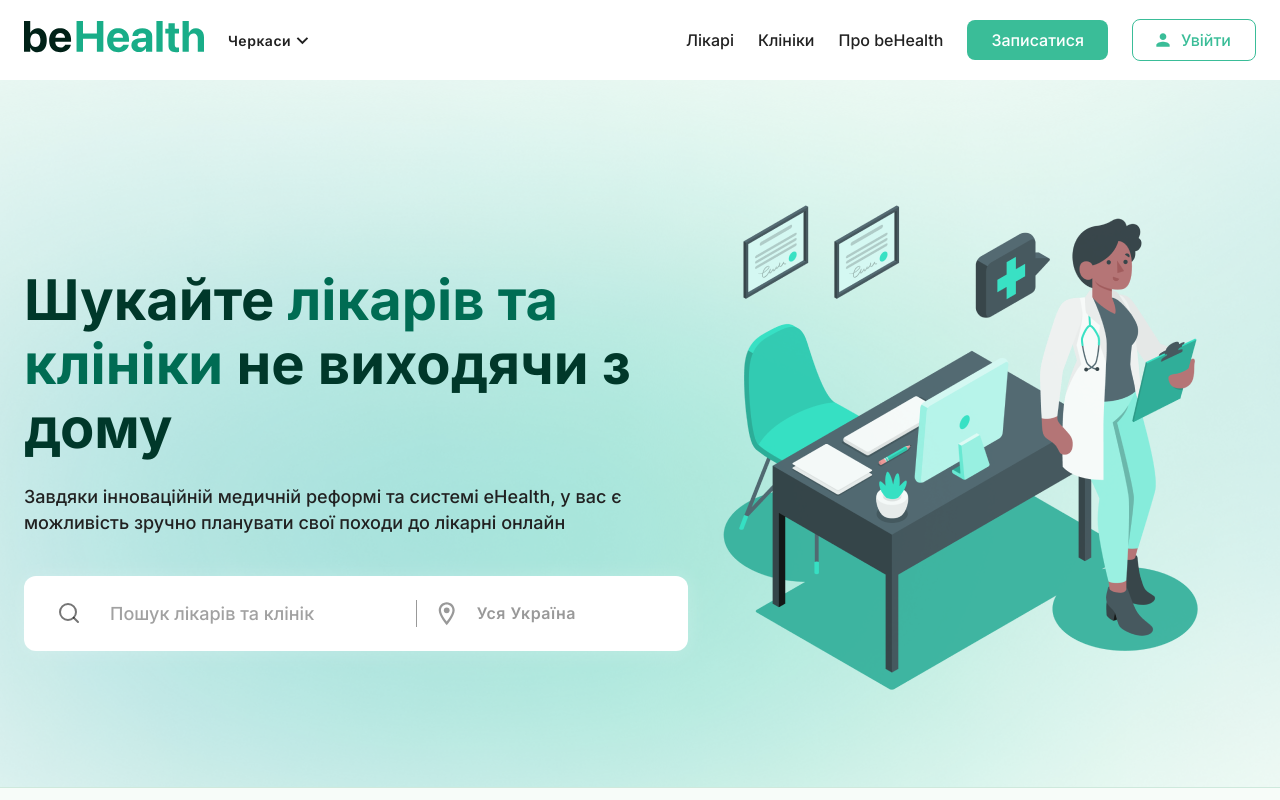
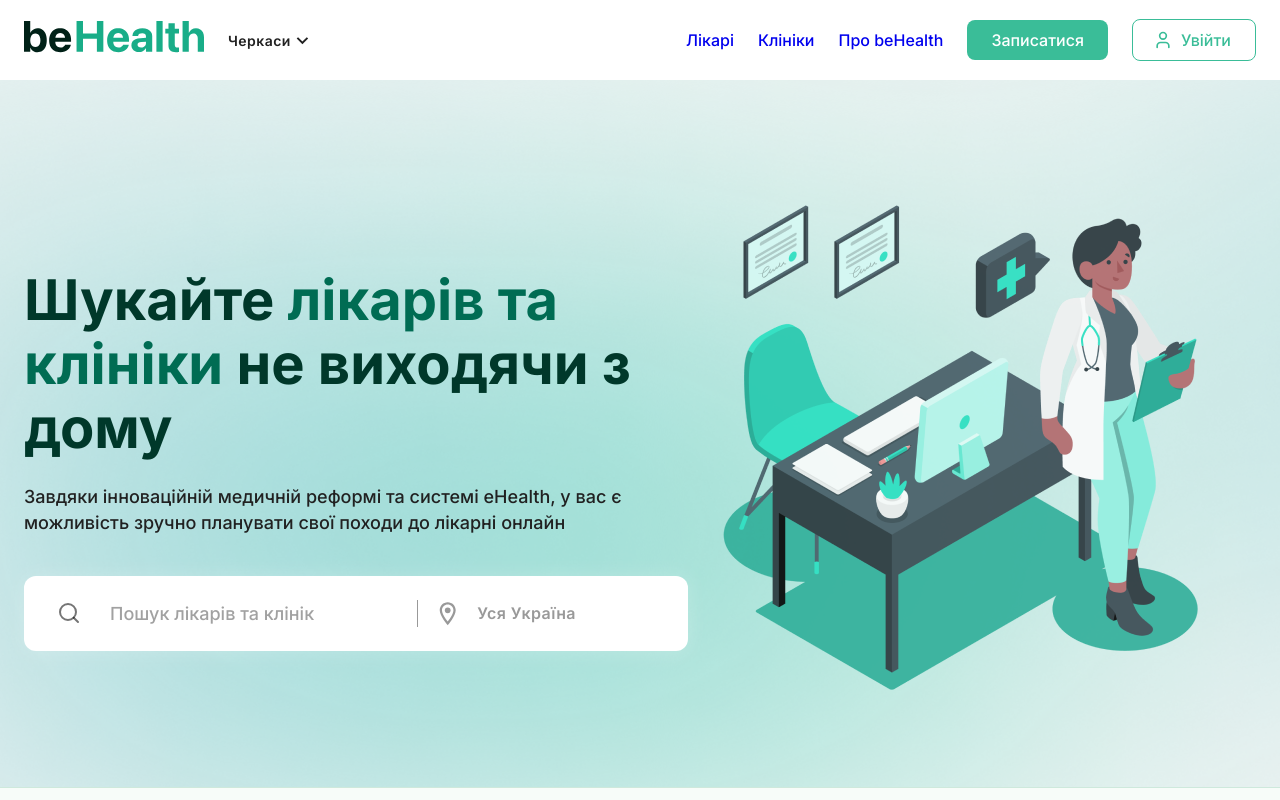
Before and after one commit to HromadskyiMykola/behealth, a React (Create React App) app: page / in a window 1280 px wide. Shown: the top 800 px of the page. Built offline with nearby package versions, Linux system fonts and the light colour scheme.

Commit message:
add color palette; small fixs;

```diff
--- a/src/components/atomic/SimpleModal.tsx
+++ b/src/components/atomic/SimpleModal.tsx
@@ -1,7 +1,7 @@
 import { ReactNode, isValidElement, useEffect, useState } from "react";
 import { Dialog, LinearProgress, Stack } from "@mui/material";
 
-import { useModalState } from "../../providers";
+import { useModalState } from "~/providers";
 
 type TProps = {
   children?: ReactNode;
--- a/src/components/user-auth/AuthButton.tsx
+++ b/src/components/user-auth/AuthButton.tsx
@@ -1,8 +1,8 @@
 import { Button } from "@mui/material";
-import PersonIcon from "@mui/icons-material/Person";
+import { UserIcon } from "lucide-react";
 
 import { FormModal } from ".";
-import { ModalStateProvider, useAuth, useModalState } from "../../providers";
+import { ModalStateProvider, useAuth, useModalState } from "~/providers";
 import { useNavigate } from "react-router-dom";
 import { ERouteNames } from "~/routes/routeNames";
 import { SimpleModal } from "../atomic";
@@ -27,7 +27,7 @@ const NestedButton = () => {
     <Button
       variant="outlined"
       onClick={handleButton}
-      startIcon={<PersonIcon fontSize="small" />}
+      startIcon={<UserIcon style={{ flexShrink: 0 }} size={20} />}
     >
       {!authenticatedUser ? "Увійти" : "Особистий кабінет"}
     </Button>
--- a/src/components/user-auth/AuthForm.tsx
+++ b/src/components/user-auth/AuthForm.tsx
@@ -15,7 +15,7 @@ import {
 import { CustomizedInput, PasswordInput } from "../atomic";
 import { UserTypeSelector, UserAgreement, ThanksSingUpMessage } from ".";
 
-import { useModalState, useAuth } from "../../providers";
+import { useModalState, useAuth } from "~/providers";
 
 import {
   TAuthFormValues,
--- a/src/components/user-auth/MainModal.tsx
+++ b/src/components/user-auth/MainModal.tsx
@@ -13,7 +13,7 @@ import {
 import CloseIcon from "@mui/icons-material/Close";
 
 import { EAuthMode } from "~/common";
-import { useModalState } from "../../providers";
+import { useModalState } from "~/providers";
 
 import { AuthForm } from ".";
 
--- /dev/null
+++ b/src/theme.d.ts
@@ -0,0 +1,39 @@
+import { CSSProperties } from "react";
+
+declare module "@mui/material/styles" {
+  interface BreakpointOverrides {
+    xs: true;
+    sm: true;
+    md: true;
+    lg: true;
+    xl: true;
+    mobile: true;
+    tablet: true;
+    laptop: true;
+    desktop: true;
+  }
+
+  interface TypographyVariants {
+    captionS: CSSProperties;
+    overline: CSSProperties;
+  }
+
+  interface TypographyVariantsOptions {
+    captionS?: CSSProperties;
+    overline?: CSSProperties;
+  }
+
+  interface Palette {
+    custom: typeof customPalette;
+  }
+  interface PaletteOptions {
+    custom?: Partial<typeof customPalette>;
+  }
+}
+
+declare module "@mui/material/Typography" {
+  interface TypographyPropsVariantOverrides {
+    captionS: true;
+    overline: true;
+  }
+}
--- /dev/null
+++ b/src/theme.palette.ts
@@ -0,0 +1,80 @@
+export const customPalette = {
+  primary0: "#000000",
+  primary10: "#002117",
+  primary20: "#00382A",
+  primary30: "#00513E",
+  primary40: "#006C53",
+  primary50: "#008769",
+  primary60: "#09A480",
+  primary70: "#3DBF9A",
+  primary80: "#5EDCB5",
+  primary90: "#7DF8D0",
+  primary95: "#BAFFE4",
+  primary99: "#F4FFF8",
+  primary100: "#FFFFFF",
+  secondary0: "#000000",
+  secondary10: "#082018",
+  secondary20: "#1E352D",
+  secondary30: "#344C42",
+  secondary40: "#4C635A",
+  secondary50: "#647C72",
+  secondary60: "#7D968B",
+  secondary70: "#97B1A5",
+  secondary80: "#B1CBBF",
+  secondary90: "#CBD6D9",
+  secondary95: "#E5F0F3",
+  secondary99: "#F8FAFC",
+  secondary100: "#FFFFFF",
+  tertiary0: "#000000",
+  tertiary10: "#001E2B",
+  tertiary20: "#0C3445",
+  tertiary30: "#274B5D",
+  tertiary40: "#406375",
+  tertiary50: "#597C8F",
+  tertiary60: "#7295AA",
+  tertiary70: "#8CB0C5",
+  tertiary80: "#A7CCE1",
+  tertiary90: "#C3E8FE",
+  tertiary95: "#E2F3FF",
+  tertiary99: "#FBFCFF",
+  tertiary100: "#FFFFFF",
+  error0: "#000000",
+  error10: "#410002",
+  error20: "#690005",
+  error30: "#93000A",
+  error40: "#BA1A1A",
+  error50: "#DE3730",
+  error60: "#FF5449",
+  error70: "#FF7069",
+  error80: "#FF8D8A",
+  error90: "#FFAAAA",
+  error95: "#FFC8C6",
+  error99: "#FFE6E5",
+  error100: "#FFFFFF",
+  neutral0: "#000000",
+  neutral10: "#191C1B",
+  neutral20: "#2E312F",
+  neutral30: "#444845",
+  neutral40: "#5C5F5D",
+  neutral50: "#757875",
+  neutral60: "#8E918F",
+  neutral70: "#A9ACA9",
+  neutral80: "#C4C7C4",
+  neutral90: "#E1E3E0",
+  neutral95: "#EFF1EE",
+  neutral99: "#FBFDF9",
+  neutral100: "#FFFFFF",
+  neutralVariant0: "#000000",
+  neutralVariant10: "#151D1A",
+  neutralVariant20: "#29322E",
+  neutralVariant30: "#3F4944",
+  neutralVariant40: "#57615C",
+  neutralVariant50: "#707974",
+  neutralVariant60: "#89938E",
+  neutralVariant70: "#A4ADA8",
+  neutralVariant80: "#BFC9C3",
+  neutralVariant90: "#DBE5DF",
+  neutralVariant95: "#E9F3ED",
+  neutralVariant99: "#F5FFF8",
+  neutralVariant100: "#FFFFFF",
+};
--- a/src/theme.provider.ts
+++ b/src/theme.provider.ts
@@ -1,71 +1,30 @@
 import { createTheme } from "@mui/material";
 
-declare module "@mui/material/styles" {
-  interface TypographyVariants {
-    captionS: React.CSSProperties;
-    overline: React.CSSProperties;
-  }
-
-  interface TypographyVariantsOptions {
-    captionS?: React.CSSProperties;
-    overline?: React.CSSProperties;
-  }
-}
-declare module "@mui/material/styles/createPalette" {}
-// Update the Typography's variant prop options
-declare module "@mui/material/Typography" {
-  interface TypographyPropsVariantOverrides {
-    captionS: true;
-    overline: true;
-  }
-}
-declare module "@mui/material/styles" {
-  interface BreakpointOverrides {
-    xs: true;
-    sm: true;
-    md: true;
-    lg: true;
-    xl: true;
-    mobile: true;
-    tablet: true;
-    laptop: true;
-    desktop: true;
-  }
-}
+import { customPalette } from "./theme.palette";
 
 export const createOverrideTheme = createTheme({
   palette: {
     mode: "light",
     primary: {
-      main: "#006C53",
-      light: "#7DF8D0",
-      dark: "#002117",
+      main: "#3ABD98",
+      light: "#A4FFE5",
+      dark: customPalette.primary60,
+      contrastText: customPalette.primary100,
     },
-    secondary: {
-      main: "#002117",
-      light: "#CEE9DC",
-      dark: "#082018",
+    background: {
+      default: "#F5F5F5",
+    },
+    text: {
+      primary: "#212121",
+      disabled: customPalette.neutral60,
+      secondary: customPalette.neutral70,
     },
     error: {
-      main: "#BA1A1A",
-      light: "#FFDAD6",
-      dark: "#410002",
+      main: customPalette.error50,
     },
-    info: {
-      main: "#406375",
-      light: "#C3E8FE",
-      dark: "#001E2B",
-    },
-    background: {
-      default: "#FBFDF9",
-    },
-    text: {
-      // secondary70: '#97B1A5',
-      primary: "#212121",
-      secondary: "#7D968B",
-      disabled: "#A9ACA9",
-    },
+    custom: customPalette,
   },
+
   breakpoints: {
     values: {
       xs: 0,
@@ -80,77 +39,65 @@ export const createOverrideTheme = createTheme({
     },
   },
   typography: {
-    fontFamily: "Inter, sans-serif",
+    fontFamily: "Inter, SF Mono, sans-serif",
     fontSize: 16,
     h1: {
-      color: "#212121",
       fontSize: "56px",
       fontWeight: "700",
       lineHeight: "64px",
       letterSpacing: "0em",
     },
     h2: {
-      color: "#212121",
       fontSize: "48px",
       fontWeight: "700",
       lineHeight: "56px",
       letterSpacing: "0em",
     },
     h3: {
-      color: "#212121",
       fontSize: "40px",
       fontWeight: "700",
       lineHeight: "48px",
       letterSpacing: "0em",
     },
     h4: {
-      color: "#212121",
       fontSize: "32px",
       fontWeight: "700",
       lineHeight: "40px",
       letterSpacing: "0em",
     },
     h5: {
-      color: "#212121",
       fontSize: "24px",
       fontWeight: "700",
       lineHeight: "32px",
       letterSpacing: "0em",
     },
     body1: {
-      color: "#212121",
       fontSize: "18px",
       fontWeight: "500",
       lineHeight: "26px",
       letterSpacing: "0em",
     },
     body2: {
-      color: "#212121",
-      fontSize: "16px",
       fontWeight: "500",
       lineHeight: "24px",
       letterSpacing: "0em",
     },
     subtitle1: {
-      color: "#212121",
       fontSize: "18px",
       fontWeight: "700",
       lineHeight: "26px",
       letterSpacing: "0.012em",
     },
     subtitle2: {
-      color: "#212121",
-      fontSize: "16px",
       fontWeight: "700",
       lineHeight: "24px",
       letterSpacing: "0.012em",
     },
     caption: {
-      color: "#212121",
       fontSize: "14px",
       fontWeight: "600",
       lineHeight: "22px",
-      letterSpacing: "0.5px",
+      letterSpacing: "0.45px",
     },
     captionS: {
       fontSize: "12px",
@@ -159,7 +106,6 @@ export const createOverrideTheme = createTheme({
       letterSpacing: "0.45px",
     },
     button: {
-      fontSize: "16px",
       fontWeight: "500",
       lineHeight: "20px",
       letterSpacing: "0em",
@@ -170,6 +116,7 @@ export const createOverrideTheme = createTheme({
       fontWeight: "600",
       lineHeight: "20px",
       letterSpacing: "2.5px",
+      textTransform: "uppercase",
     },
   },
   components: {
```
